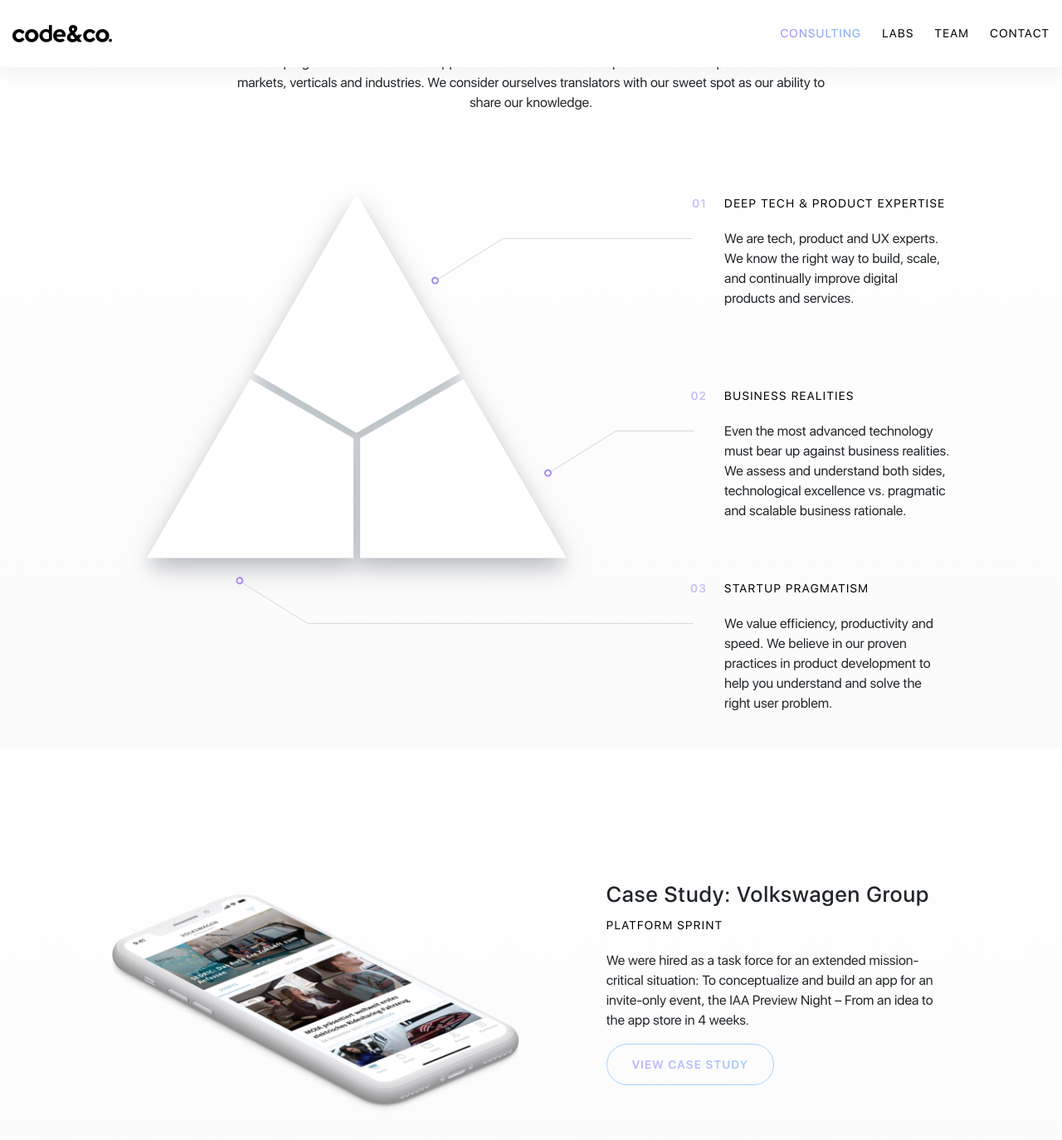
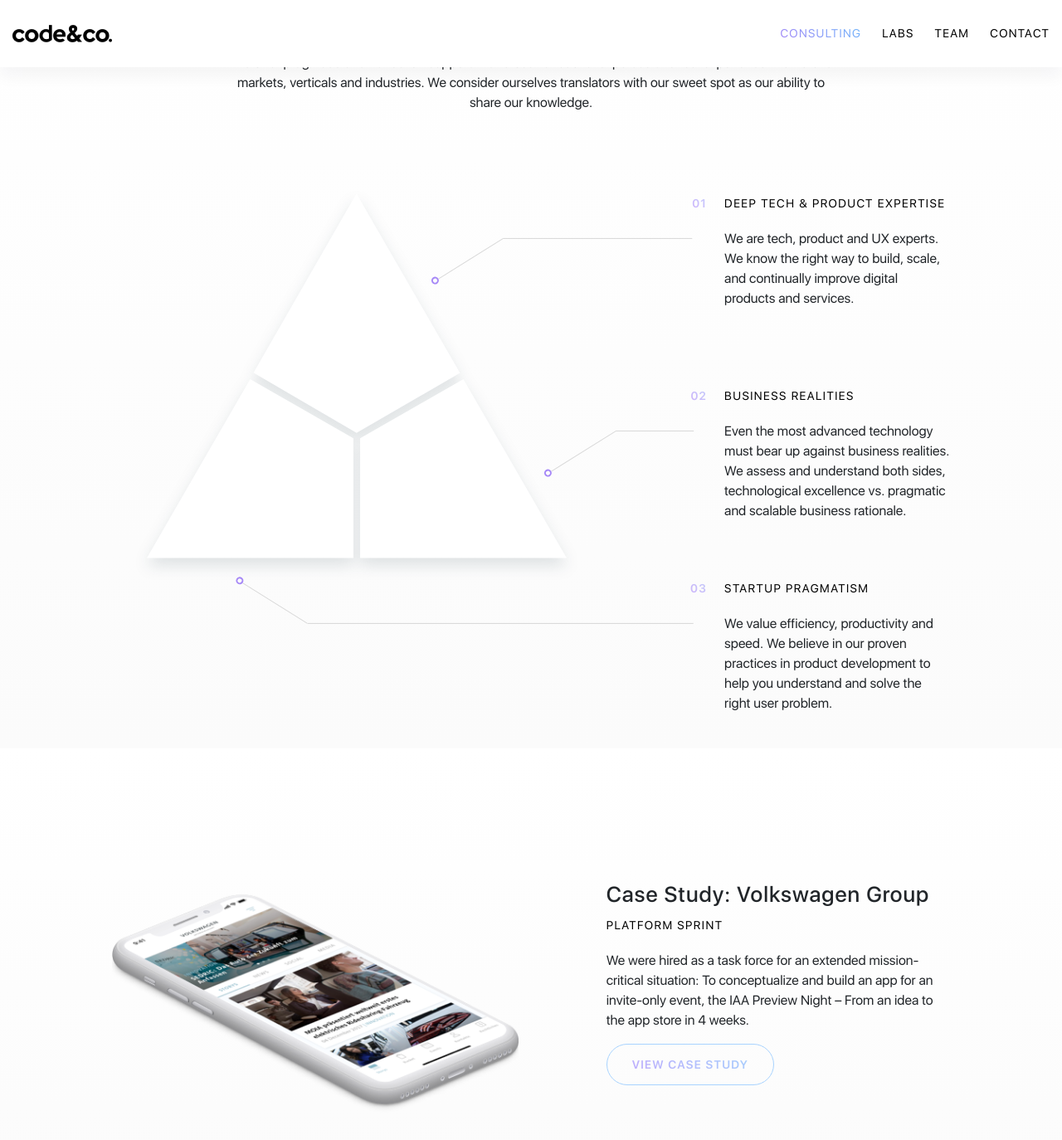
Before and after one commit to code-and-co/codeandcodotcom, a Jekyll site: the page built from consulting/index.html, in a window 1280 px wide and 1400 px high, scrolled down 710 px. Shown: the top 1374 px of the window at 83% size. Built offline with Jekyll 4.4.1, drawn with Linux system fonts in a browser that asks for light colours; nearby versions of some CDN libraries.

Commit message:
svg on mobile

```diff
--- a/css/main.css
+++ b/css/main.css
@@ -2461,12 +2461,6 @@ picture img.img-shadow {
 }
 
 /* 6.7 CSVG Page styles */
-
-.svg-wrapper, svg {
-  /*box-shadow: 0 12px 17px rgba(0,32,46,0.04);*/
-  -webkit-filter: drop-shadow( 0 12px 17px rgba(0,32,46,0.10) );
-  filter: drop-shadow( 0 12px 17px rgba(0,32,46,0.10) );
-}
 
 .building-section {
   padding: 3rem 0;
@@ -3695,6 +3689,12 @@ picture img.img-shadow {
   .impressum-bottom h2 {
     font-size: 22px;
   }
+
+  .svg-wrapper, svg {
+    /*box-shadow: 0 12px 17px rgba(0,32,46,0.04);*/
+    -webkit-filter: drop-shadow( 0 12px 17px rgba(0,32,46,0.08) );
+    filter: drop-shadow( 0 12px 17px rgba(0,32,46,0.08) );
+  }
 }
 
 @media (min-width: 768px) and (max-width: 1023px) {
```
Also changed, not shown: 2 other files.
